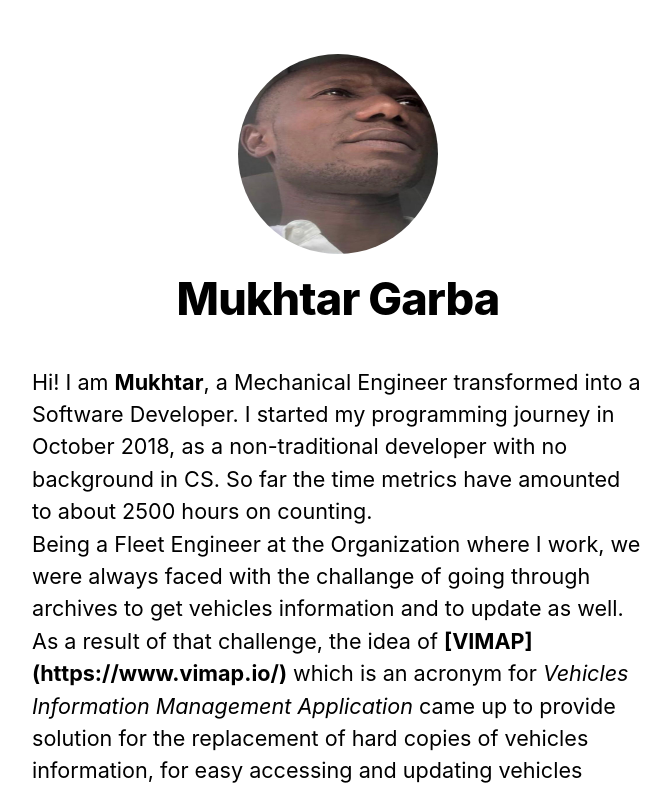
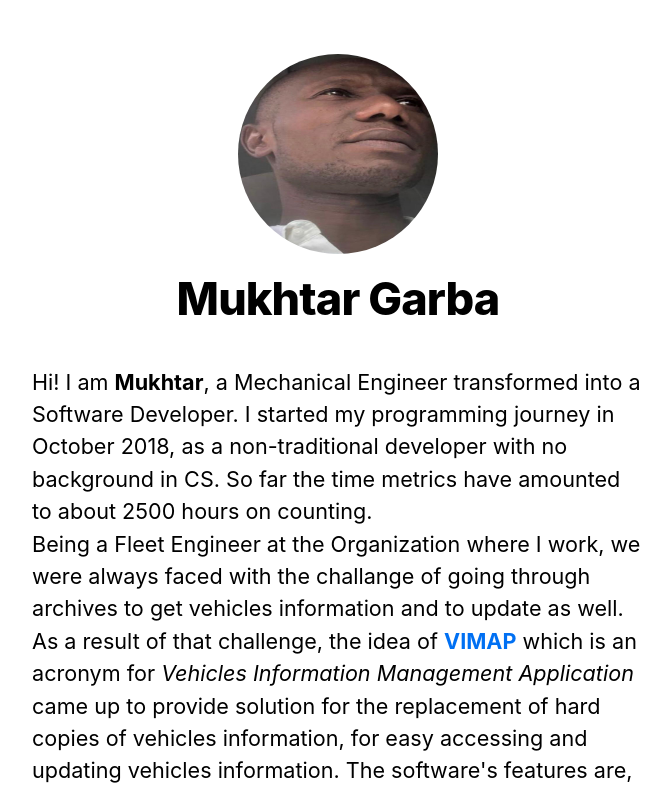
Before and after one commit to mukhtar-github/nextjs-app, a Next.js app in the folder nextjs-blog/: page / in a window 1280 px wide. Shown: the top 792 px of the page, without its empty margins (302-973 px from the left). Built offline with nearby package versions, Linux system fonts and the light colour scheme.

Commit message:
Update index.js

```diff
--- a/nextjs-blog/pages/index.js
+++ b/nextjs-blog/pages/index.js
@@ -25,7 +25,7 @@ export default function Home ({ allPostsData }) {
           <p>
             Hi! I am <strong>Mukhtar</strong>, a Mechanical Engineer transformed into a Software Developer. I started my programming journey in October 2018, as a non-traditional developer with no background in CS. So far the time metrics have amounted to about 2500 hours on counting.<br />
 Being a Fleet Engineer at the Organization where I work, we were always faced with the challange of going through archives to get vehicles information and to update as well.
-As a result of that challenge, the idea of <strong>[VIMAP](https://www.vimap.io/)</strong> which is an acronym for <i>Vehicles Information Management Application</i> came up to provide solution for the replacement of hard copies of vehicles information, for easy accessing and updating vehicles information.
+As a result of that challenge, the idea of <strong><a href="https://www.vimap.io/">VIMAP</a></strong> which is an acronym for <i>Vehicles Information Management Application</i> came up to provide solution for the replacement of hard copies of vehicles information, for easy accessing and updating vehicles information.
 The software's features are, but not limited to, the Collection and Storage of Vehicles Information, Inventory, GPS tracking, Maps, Insurance updates. <strong>VIMAP</strong> is a Startup project, so wish us Goodluck, please. Thank you.
           </p>
         </div>
```
